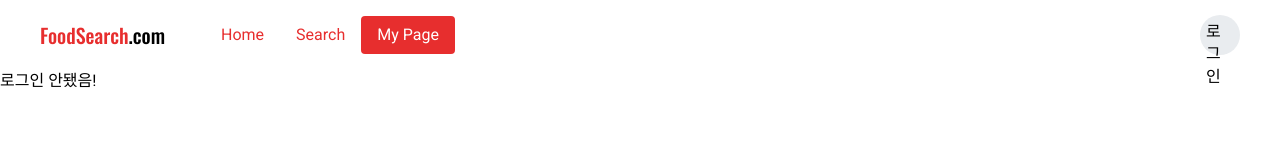
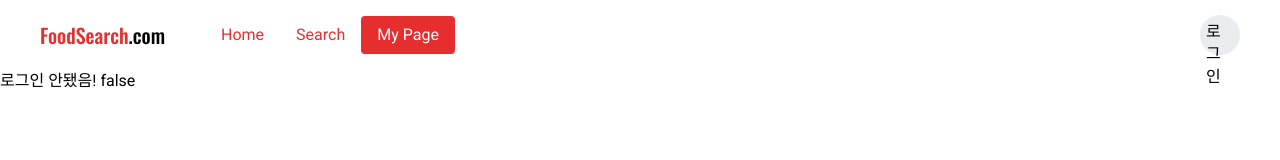
Before and after one commit to hi1004/Food-Search-App, a Nuxt app: page /myPage in a window 1280 px wide. Shown: the top 160 px of the page. Built offline with nearby package versions, Linux system fonts and the light colour scheme; no server answers; what vue-infinite-loading would draw is missing.

Commit message:
Log in when you refresh

```diff
--- a/App/layouts/default.vue
+++ b/App/layouts/default.vue
@@ -10,10 +10,14 @@
   import Header from '~/components/Header';
   import Footer from '~/components/Footer';
 
+
   export default {
     components: {
       Header,
       Footer,
     },
+     created() {
+      this.$store.dispatch('signIn/setAuthorized');
+    }
   };
 </script>
--- a/App/pages/index.vue
+++ b/App/pages/index.vue
@@ -5,7 +5,12 @@
 </template>
 
 <script>
+ export default {
 
+    created() {
+      this.$store.dispatch('signIn/setAuthorized');
+    }
+ }
 </script>
 
 <style lang="scss" scoped></style>
--- a/App/pages/myPage.vue
+++ b/App/pages/myPage.vue
@@ -1,26 +1,25 @@
 <template>
   <div>
-    <h1 v-if="!isAuthorized">
+    <p v-if="!isAuthorized">
       로그인 안됐음!
-    </h1>
-    <h1 v-if="isAuthorized">
+      {{ isAuthorized }}
+    </p>
+    <p v-if="isAuthorized">
       로그인 됐음!
-    </h1>
+      {{ isAuthorized }}
+    </p>
   </div>
 </template>
 
 <script>
   import { mapState } from 'vuex';
   export default {
+
     computed: {
-      ...mapState('signIn',['isAuthorized'])
+      ...mapState('signIn', ['isAuthorized']),
     },
-    created() {
-      this.$store.dispatch('signIn/setAuthorized');
-    }
-}
+
+  };
 </script>
 
-<style>
-
-</style>
+<style></style>
--- a/App/store/signIn.js
+++ b/App/store/signIn.js
@@ -48,6 +48,9 @@ export default {
       }
     },
     async setAuthorized({ commit }) {
+      commit('updateState', {
+        isAuthorized: true,
+      });
       try {
         await axios.get('/api/user/user');
         commit('updateState', {
```
